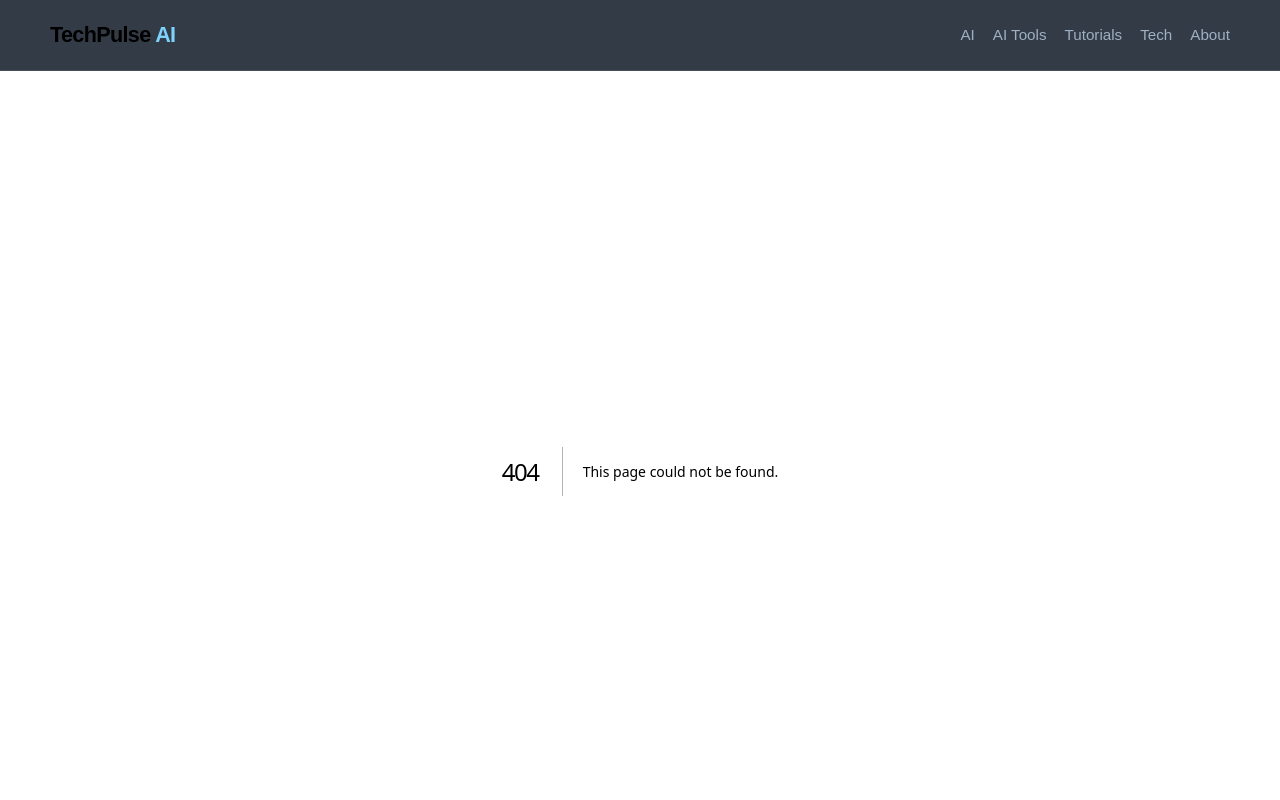
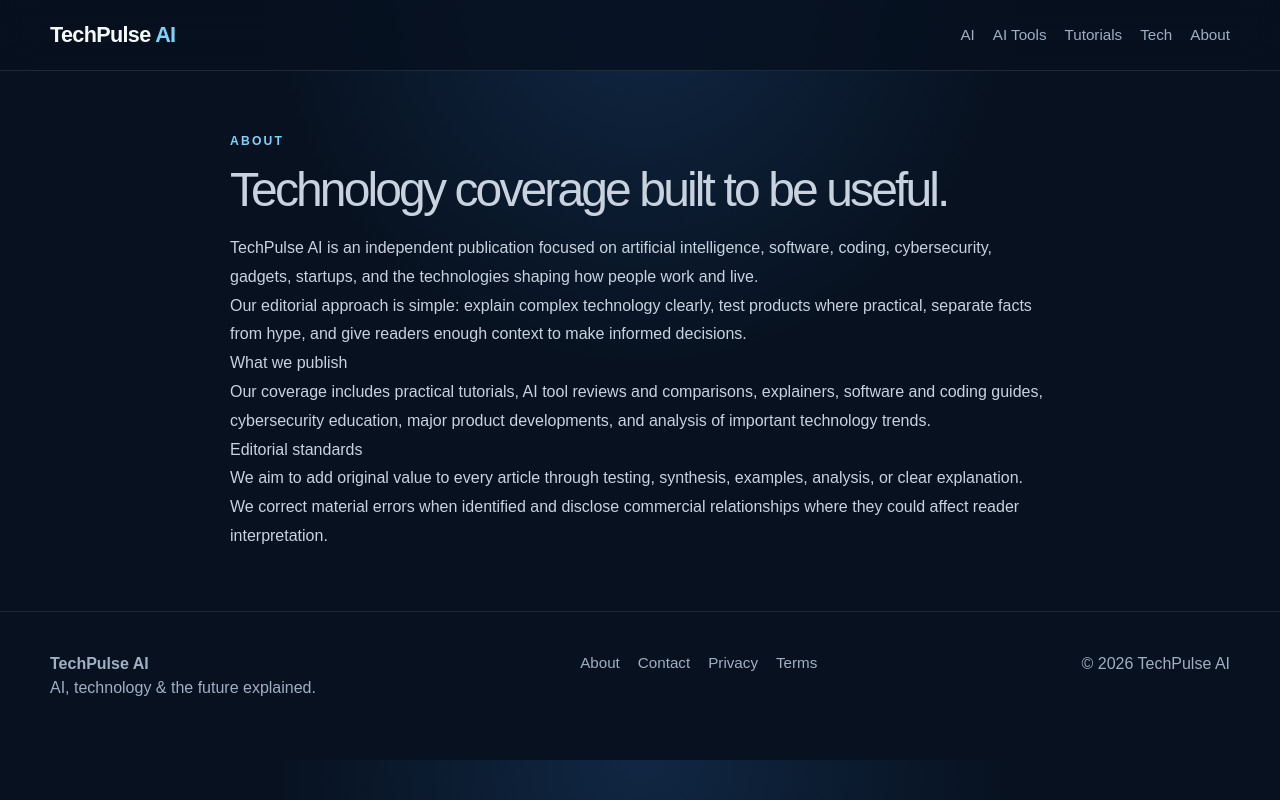
Before and after one commit to winnzzy/techpulse-ai, a Next.js app: page /about in a window 1280 px wide. Before the commit this address had no page. Shown: the top 800 px of the page. Built offline with nearby package versions, Linux system fonts and the light colour scheme.

Commit message:
feat: add about page

```diff
--- /dev/null
+++ b/app/about/page.tsx
@@ -0,0 +1,16 @@
+export const metadata = { title: "About" };
+
+export default function AboutPage() {
+  return (
+    <main className="policy">
+      <div className="eyebrow">About</div>
+      <h1>Technology coverage built to be useful.</h1>
+      <p>TechPulse AI is an independent publication focused on artificial intelligence, software, coding, cybersecurity, gadgets, startups, and the technologies shaping how people work and live.</p>
+      <p>Our editorial approach is simple: explain complex technology clearly, test products where practical, separate facts from hype, and give readers enough context to make informed decisions.</p>
+      <h2>What we publish</h2>
+      <p>Our coverage includes practical tutorials, AI tool reviews and comparisons, explainers, software and coding guides, cybersecurity education, major product developments, and analysis of important technology trends.</p>
+      <h2>Editorial standards</h2>
+      <p>We aim to add original value to every article through testing, synthesis, examples, analysis, or clear explanation. We correct material errors when identified and disclose commercial relationships where they could affect reader interpretation.</p>
+    </main>
+  );
+}
```
